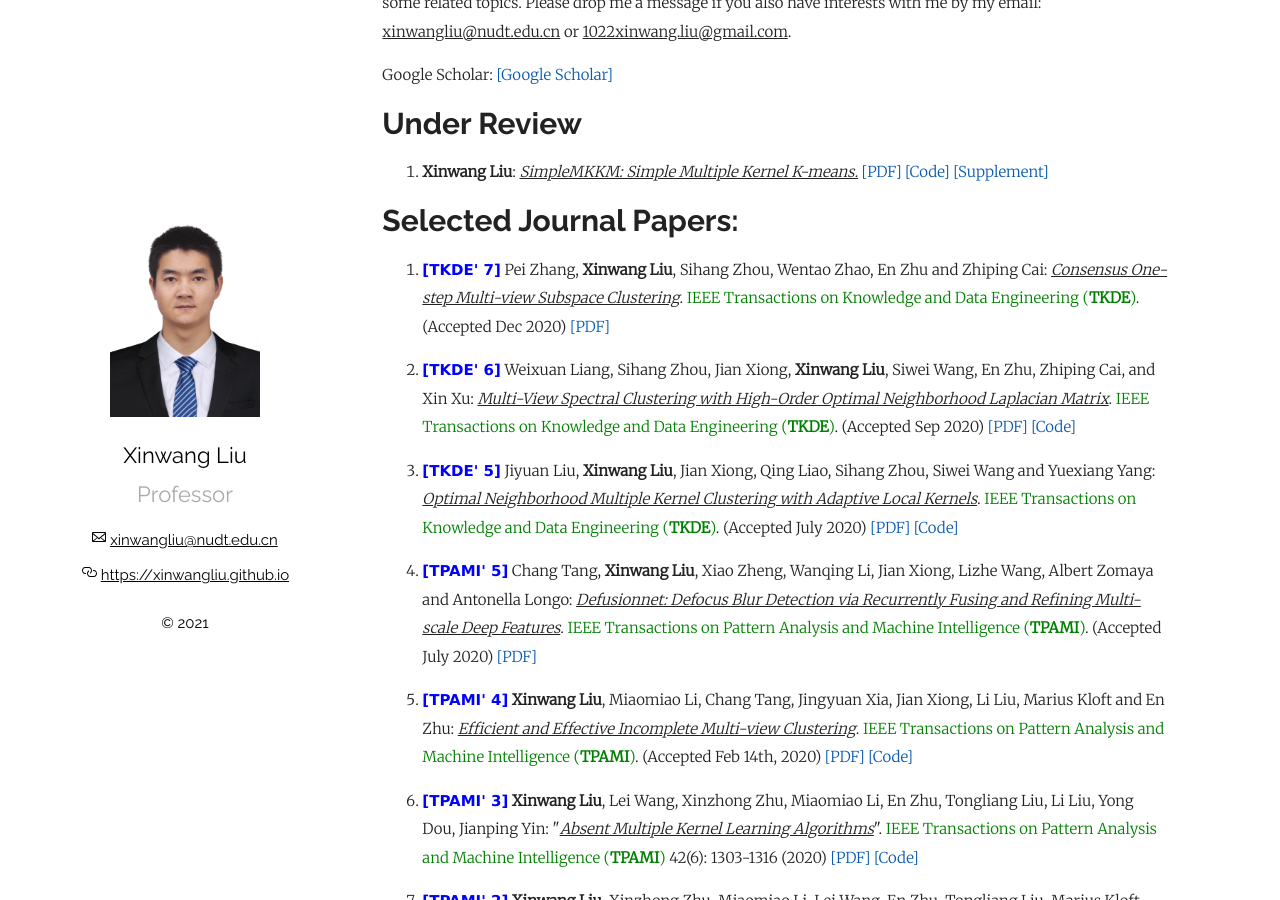
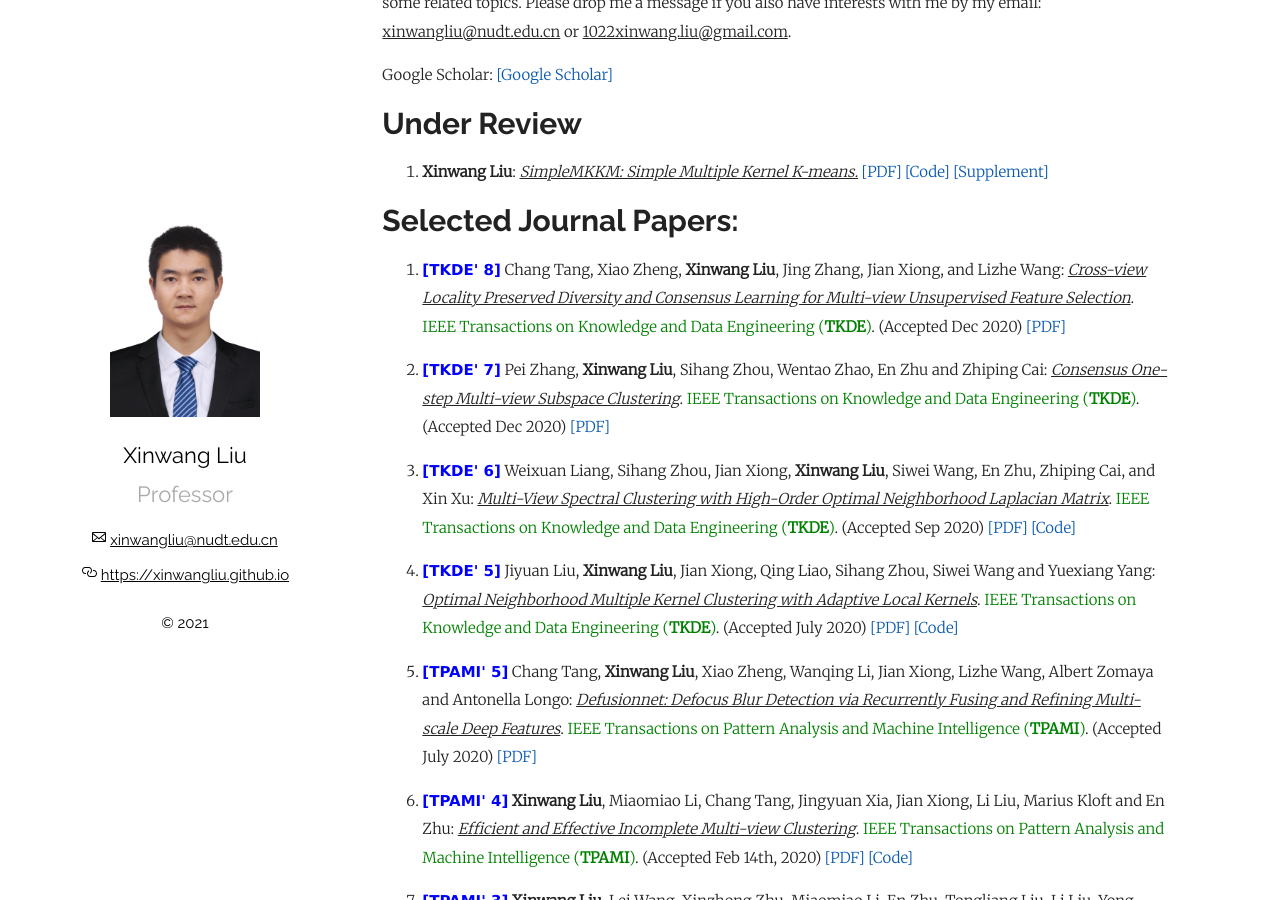
Before and after one commit to wx-liang/xinwangliu.github.io, a Jekyll site: the page built from index.md, in a window 1280 px wide and 900 px high, scrolled down 1340 px. Built offline with Jekyll 4.4.1, drawn with Linux system fonts in a browser that asks for light colours; our own code applies the rules of GitHub Pages for plain Markdown files.

Commit message:
Update index.md

```diff
--- a/index.md
+++ b/index.md
@@ -56,6 +56,10 @@
 # Selected Journal Papers:
 
 <ol>
+
+ <p style="margin-top: 8px;"><li><font face="verdana" color="blue"><b>[TKDE' 8]</b></font> Chang Tang, Xiao Zheng, <b>Xinwang Liu</b>, Jing Zhang, Jian Xiong, and Lizhe Wang:
+<i><u> Cross-view Locality Preserved Diversity and Consensus Learning for Multi-view Unsupervised Feature Selection</u></i>. <font color="green">IEEE Transactions on Knowledge and Data Engineering (<b>TKDE</b>)</font>. (Accepted Dec 2020)  <a href = "https://github.com/xinwangliu/xinwangliu.github.io/blob/master/groupmember/09312467.pdf">[PDF]</a></li></p>
+
 
  <p style="margin-top: 8px;"><li><font face="verdana" color="blue"><b>[TKDE' 7]</b></font> Pei Zhang, <b>Xinwang Liu</b>, Sihang Zhou, Wentao Zhao, En Zhu and Zhiping Cai: <i><u>Consensus One-step Multi-view Subspace Clustering</u></i>. <font color="green">IEEE Transactions on Knowledge and Data Engineering (<b>TKDE</b>)</font>. (Accepted Dec 2020)  <a href = "https://github.com/Jeaninezpp/COMVSC/blob/main/Consensus%20One-step%20Multi-view%20Subspace%20Clustering.pdf">[PDF]</a></li></p>
 
```
